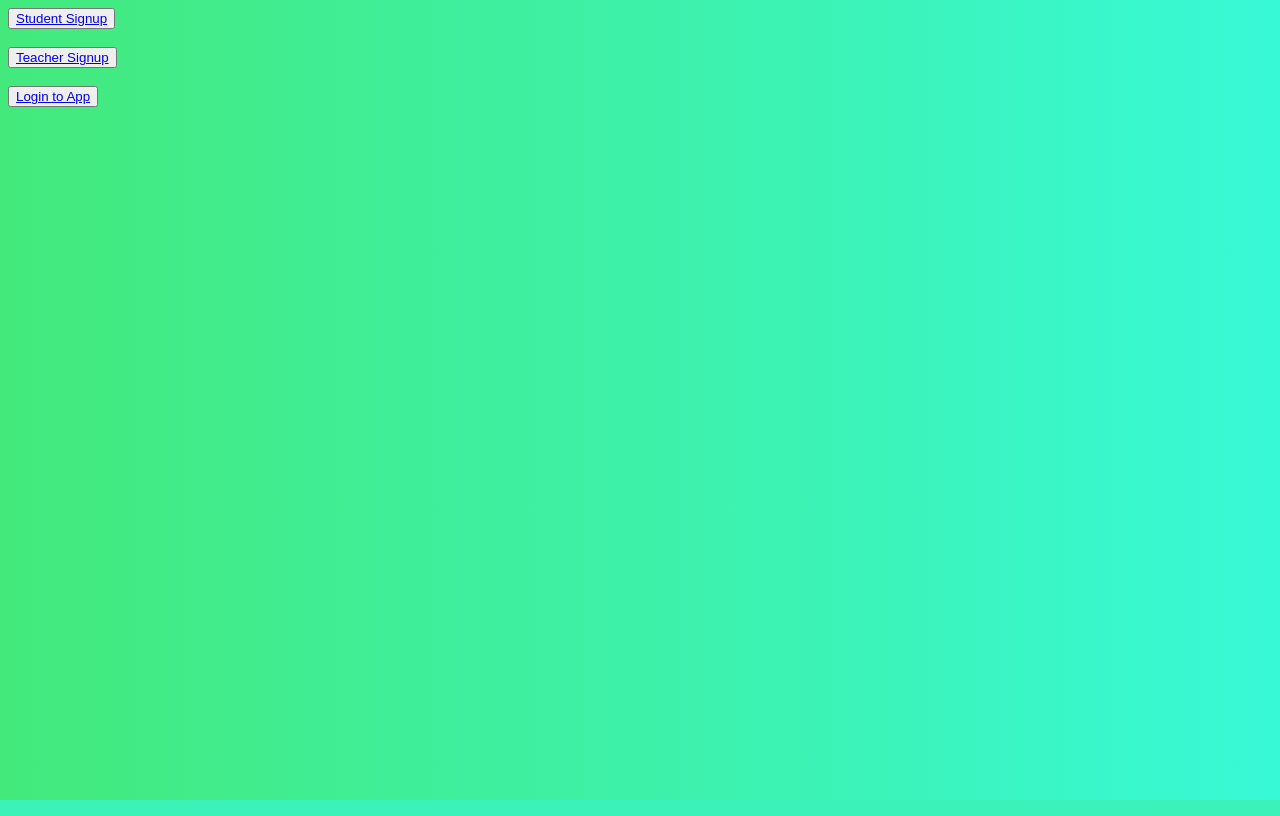
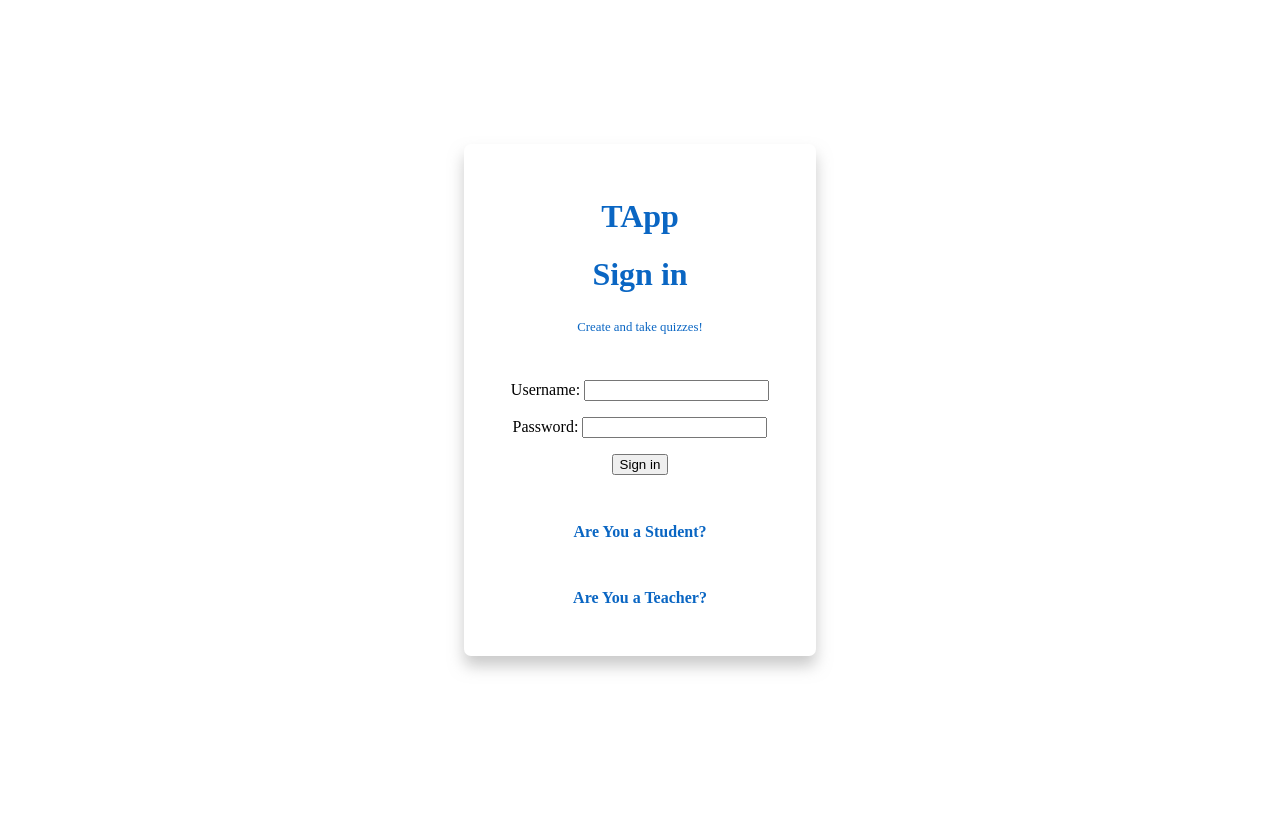
Before and after one commit to harsha3604/school-app, a Django app: page / in a window 1280 px wide. Run offline with Django 4.2, Linux system fonts and the light colour scheme.

Commit message:
css changes

```diff
--- a/static/css/style.css
+++ b/static/css/style.css
@@ -1,3 +1,75 @@
 body {
-    background-image: linear-gradient(to right, #43e97b 0%, #38f9d7 100%);
+    display: flex;
+    flex-direction: column;
+    justify-content: center;
+    text-align: center;
+    min-height: 100vh;
 }
+
+/* ----------------------------------------------------------- LOGIN PAGE -------------------------------------------------- */
+.form {
+    width: 320px;
+    height: 480px;
+    background: #fff;
+    box-shadow: 0 10px 15px rgba(179, 179, 179, 0.7);
+    position: absolute;
+    top: 50%;
+    left: 50%;
+    transform: translate(-50%, -50%);
+    border-radius: 7px;
+    display: flex;
+    flex-direction: column;
+    justify-content: space-evenly;
+    padding: 1rem;
+}
+
+.text p {
+    font-size: .8rem;
+    padding-top: 0.3rem;
+    color: #0A66C3;
+}
+
+.text h1 {
+    color: #0A66C3;
+}
+
+.forgot-password-link {
+    width: 140px;
+    padding: .2rem;
+    text-align: center;
+    text-decoration: none;
+    font-weight: bolder;
+    color: #0A66C3;
+    transition: .3s;
+    border-radius: 12px;
+}
+
+.forgot-password-link:hover {
+    background: rgba(10, 102, 195, 0.3);
+}
+
+.join-link {
+    text-decoration: none;
+    font-weight: bolder;
+    color: #0A66C3;
+}
+
+.join-now {
+    text-decoration: none;
+    font-weight: bolder;
+    color: #0A66C3;
+    border-radius: 12px;
+    transition: .3s;
+    font-weight: bolder;
+    padding: .2rem;
+}
+
+.join-now:hover {
+    background: rgba(10, 102, 195, 0.3);
+}
+
+.tapp {
+    color: #0A66C3;
+}
+
+/* ----------------------------------------------------------- LOGIN PAGE -------------------------------------------------- */
--- a/student/templates/student/s_quiz.html
+++ b/student/templates/student/s_quiz.html
@@ -1,9 +1,9 @@
 {% extends 'base.html' %}
 {% block content%}
-<p>Answer the following Questions:</p>
+<h1>Answer the following Questions:</h1>
 <br><br>
 <form method="post">{% csrf_token %}
-    <table>
+    <table class="student-table">
         {% for a in questions %}
         <tr>
             <td>{{a.question}}</td>
@@ -14,7 +14,6 @@
     </table>
     <input type='submit' value='submit' />
 </form>
-</p>
 <button><a href="{% url 'student' %}">Back</a></button>
 
 
--- a/user/templates/user/index.html
+++ /dev/null
@@ -1,9 +0,0 @@
-{% extends 'base.html' %}
-{% block content%}
-
-<button><a href="{% url 'student_signup' %}">Student Signup</a></button>
-<br><br>
-<button><a href="{% url 'teacher_signup' %}">Teacher Signup</a></button>
-<br><br>
-<button><a href="{% url 'login' %}">Login to App</a></button>
-{% endblock %}
--- a/user/templates/user/login.html
+++ b/user/templates/user/login.html
@@ -1,12 +1,26 @@
 {% extends 'base.html' %}
 {% block content%}
+<div class="form">
 
-<form method="post">
-    {% csrf_token%}
-    {{form.as_p}}
-    <input type="submit" />
-</form>
-<br><br>
-<button><a href="{% url 'index'%}">Back to Main</a></button>
-<br><br>
+    <div class="text">
+        <h1 class="tapp">TApp</h1>
+        <h1>Sign in</h1>
+        <p>Create and take quizzes!</p>
+    </div>
+    <form method="post">
+        {% csrf_token%}
+        {{form.as_p}}
+        <input type="submit" value="Sign in" />
+    </form>
+    <p class="join-link">
+        <a href="{% url 'student_signup' %}" class="join-now">
+            Are You a Student?
+        </a>
+    </p>
+    <p class="join-link">
+        <a href="{% url 'teacher_signup' %}" class="join-now">
+            Are You a Teacher?
+        </a>
+    </p>
+</div>
 {% endblock %}
--- a/user/templates/user/logout.html
+++ b/user/templates/user/logout.html
@@ -3,6 +3,4 @@
 <p>Bye {{user.username}}. You are logged out.</p>
 
 <button><a href="{% url 'login'%}">Login</a></button>
-<br><br>
-<button><a href="{% url 'index'%}">Signup Page</a></button>
 {% endblock %}
--- a/user/templates/user/signup.html
+++ b/user/templates/user/signup.html
@@ -6,5 +6,5 @@
     <input type="Submit" name="submit" value="Signup">
 </form>
 <br><br><br><br>
-<button><a href="{% url 'index' %}">Back</a></button>
+<button><a href="{% url 'login' %}">Back</a></button>
 {% endblock%}
--- a/user/urls.py
+++ b/user/urls.py
@@ -2,9 +2,8 @@ from django.urls import path
 from user.views import *
 
 urlpatterns=[
-    path('',IndexView.as_view(),name='index'),
     path('student_signup/',StudentSignUpView.as_view(),name='student_signup'),
     path('teacher_signup/',TeacherSignUpView.as_view(),name='teacher_signup'),
-    path('login/',login_view,name='login'),
+    path('',login_view,name='login'),
     path('logout/',LogoutInterfaceView.as_view(),name='logout'),
 ]
```
Also changed, not shown: db.sqlite3.
